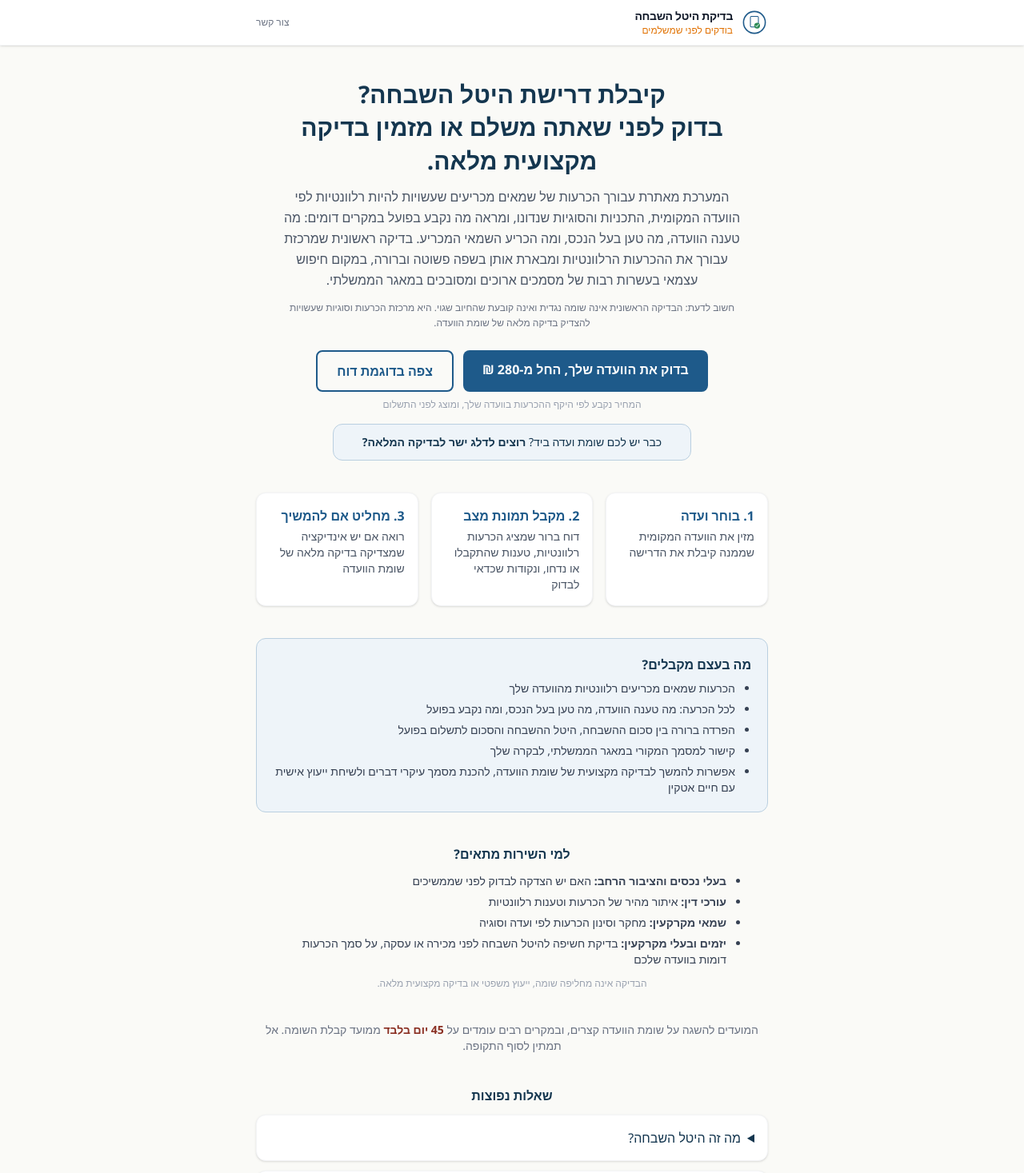
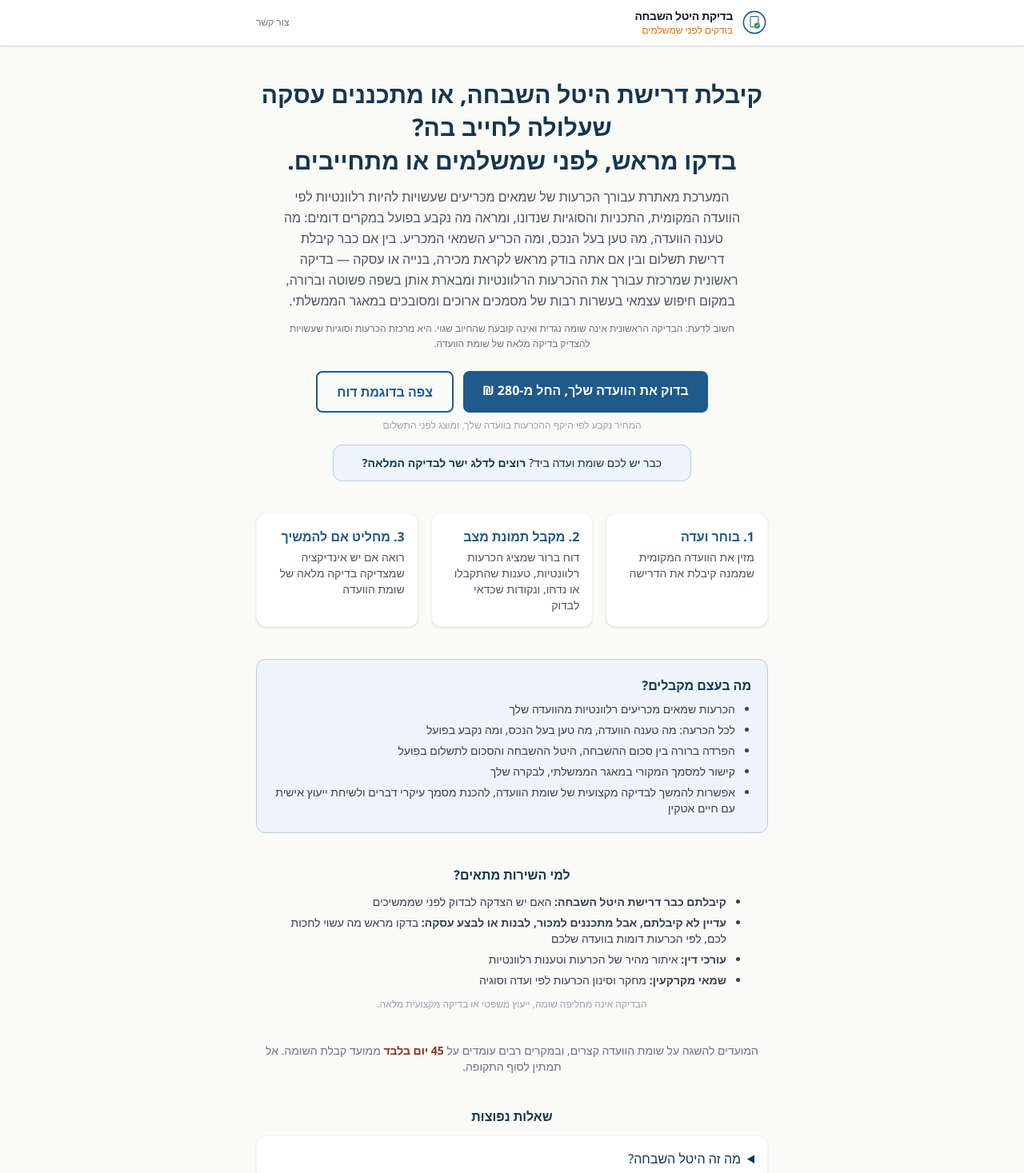
Before and after one commit to haimetkin-lgtm/hetel-hasbaha, a Next.js app: page /hetel-hasbaha/ in a window 1280 px wide. Shown: the top 1467 px of the page at 80% size. Built offline with nearby package versions, Linux system fonts and the light colour scheme.

Commit message:
Feature the pre-emptive exposure-check use case at the top of the homepage

```diff
--- a/app/page.tsx
+++ b/app/page.tsx
@@ -55,16 +55,16 @@ export default function Home() {
       <script type="application/ld+json" dangerouslySetInnerHTML={{ __html: JSON.stringify(FAQ_JSON_LD) }} />
       <section className="text-center mb-10">
         <h1 className="text-2xl md:text-3xl font-bold text-[#14364f] leading-snug mb-3">
-          קיבלת דרישת היטל השבחה?
+          קיבלת דרישת היטל השבחה, או מתכננים עסקה שעלולה לחייב בה?
           <br />
-          בדוק לפני שאתה משלם או מזמין בדיקה מקצועית מלאה.
+          בדקו מראש, לפני שמשלמים או מתחייבים.
         </h1>
         <p className="text-gray-600 max-w-xl mx-auto leading-relaxed">
           המערכת מאתרת עבורך הכרעות של שמאים מכריעים שעשויות להיות רלוונטיות לפי הוועדה המקומית,
           התכניות והסוגיות שנדונו, ומראה מה נקבע בפועל במקרים דומים: מה טענה הוועדה, מה טען בעל
-          הנכס, ומה הכריע השמאי המכריע. בדיקה ראשונית שמרכזת עבורך את ההכרעות הרלוונטיות ומבארת
-          אותן בשפה פשוטה וברורה, במקום חיפוש עצמאי בעשרות רבות של מסמכים ארוכים ומסובכים במאגר
-          הממשלתי.
+          הנכס, ומה הכריע השמאי המכריע. בין אם כבר קיבלת דרישת תשלום ובין אם אתה בודק מראש לקראת
+          מכירה, בנייה או עסקה — בדיקה ראשונית שמרכזת עבורך את ההכרעות הרלוונטיות ומבארת אותן בשפה
+          פשוטה וברורה, במקום חיפוש עצמאי בעשרות רבות של מסמכים ארוכים ומסובכים במאגר הממשלתי.
         </p>
         <p className="text-xs text-gray-500 max-w-xl mx-auto mt-3 leading-relaxed">
           חשוב לדעת: הבדיקה הראשונית אינה שומה נגדית ואינה קובעת שהחיוב שגוי. היא מרכזת הכרעות
@@ -121,10 +121,10 @@ export default function Home() {
       <section className="mb-10">
         <div className="font-bold text-[#14364f] mb-3 text-center">למי השירות מתאים?</div>
         <ul className="text-sm text-gray-700 space-y-1.5 list-disc pr-5 max-w-xl mx-auto">
-          <li><strong>בעלי נכסים והציבור הרחב:</strong> האם יש הצדקה לבדוק לפני שממשיכים</li>
+          <li><strong>קיבלתם כבר דרישת היטל השבחה:</strong> האם יש הצדקה לבדוק לפני שממשיכים</li>
+          <li><strong>עדיין לא קיבלתם, אבל מתכננים למכור, לבנות או לבצע עסקה:</strong> בדקו מראש מה עשוי לחכות לכם, לפי הכרעות דומות בוועדה שלכם</li>
           <li><strong>עורכי דין:</strong> איתור מהיר של הכרעות וטענות רלוונטיות</li>
           <li><strong>שמאי מקרקעין:</strong> מחקר וסינון הכרעות לפי ועדה וסוגיה</li>
-          <li><strong>יזמים ובעלי מקרקעין:</strong> בדיקת חשיפה להיטל השבחה לפני מכירה או עסקה, על סמך הכרעות דומות בוועדה שלכם</li>
         </ul>
         <p className="text-xs text-gray-400 text-center max-w-xl mx-auto mt-3">
           הבדיקה אינה מחליפה שומה, ייעוץ משפטי או בדיקה מקצועית מלאה.
```
